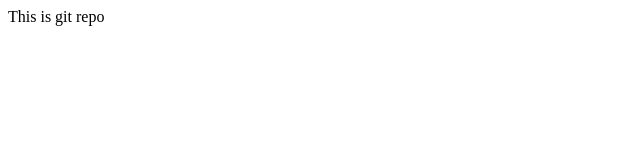
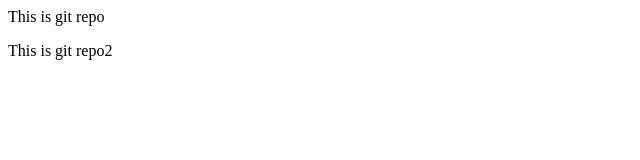
Before and after one commit to techieglobus/kubernetes, a plain HTML site: page index.html in a window 1280 px wide. Shown: the full height of the page, 0-640 px from the left. Drawn offline with Linux system fonts and the light colour scheme.

Commit message:
Update index.html

```diff
--- a/index.html
+++ b/index.html
@@ -1,5 +1,6 @@
 <html>
 
 <p> This is git repo </p>
+ <p> This is git repo2 </p>
 
 </html>
```
